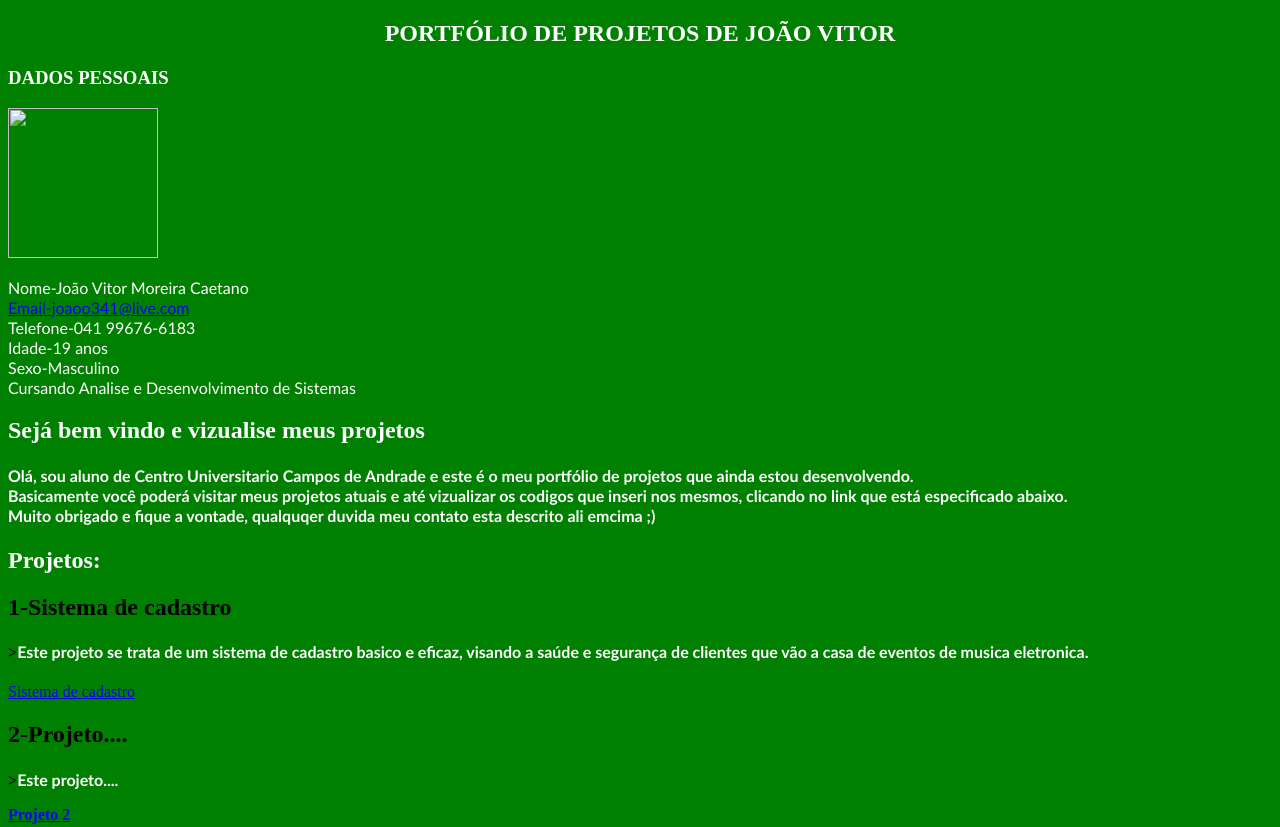
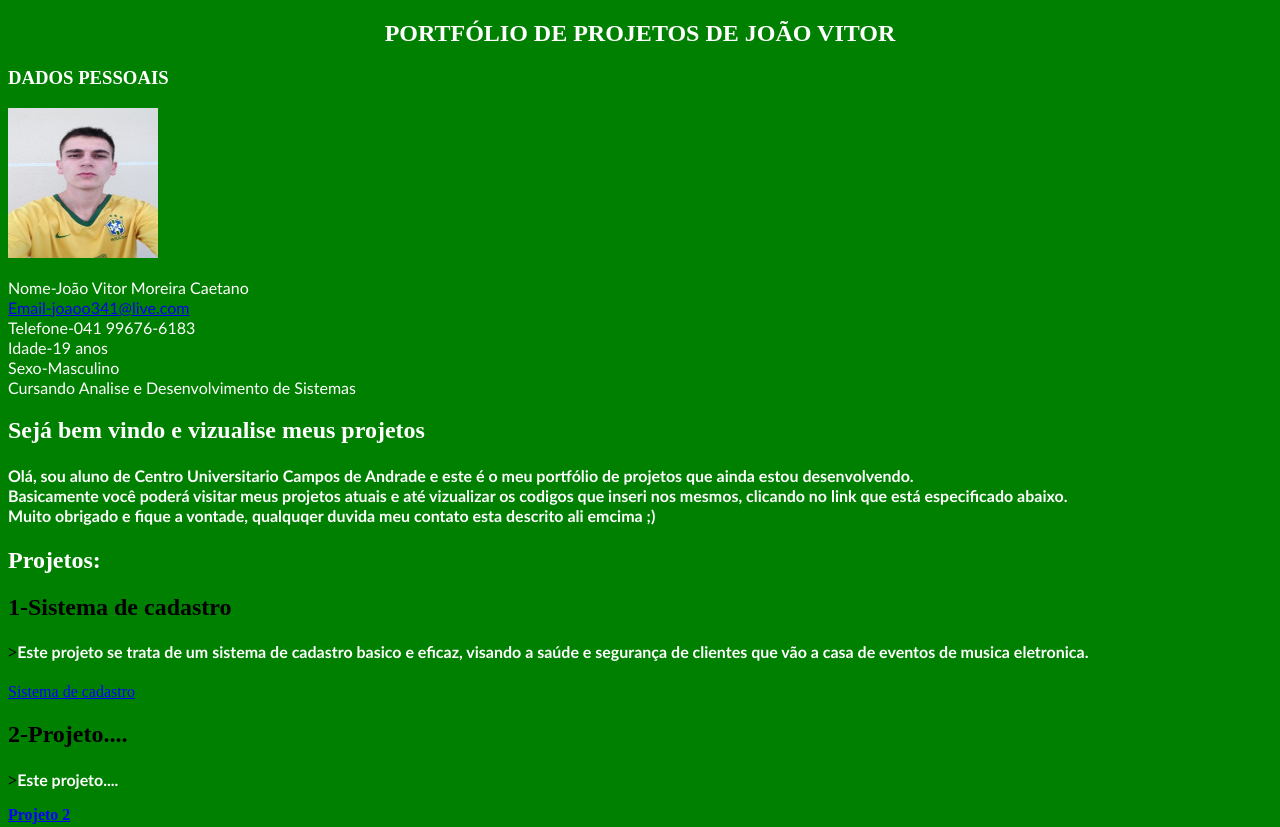
Before and after one commit to JoaoVitor341/JoaoVitor341-github.io, a plain HTML site: page index.html in a window 1280 px wide. Shown: the top 827 px of the page. Drawn offline with Linux system fonts and the light colour scheme.

Commit message:
Update index.html

```diff
--- a/index.html
+++ b/index.html
@@ -13,7 +13,7 @@
 				<h2 align="center"><font color="white">PORTFÓLIO DE PROJETOS DE JOÃO VITOR </font></h2>
 				<h3><font color="white">DADOS PESSOAIS </font></h3>
 
-				<img src="foto-perfil.jpg" width="150" height="150" />
+				<img src="https://joaovitor341.github.io/JoaoVitor341-github.io/img/foto-perfil.jpg" width="150" height="150" />
 
 				<p><font color="white" face="Trebuchet MS, Arial, Helvetica, sans-serif">Nome-João Vitor Moreira Caetano <br/> <a href="Email-">Email-joaoo341@live.com</a> </br> Telefone-041 99676-6183 </br> Idade-19 anos </br> Sexo-Masculino </br> Cursando Analise e Desenvolvimento de Sistemas
 				</font></p>
```
